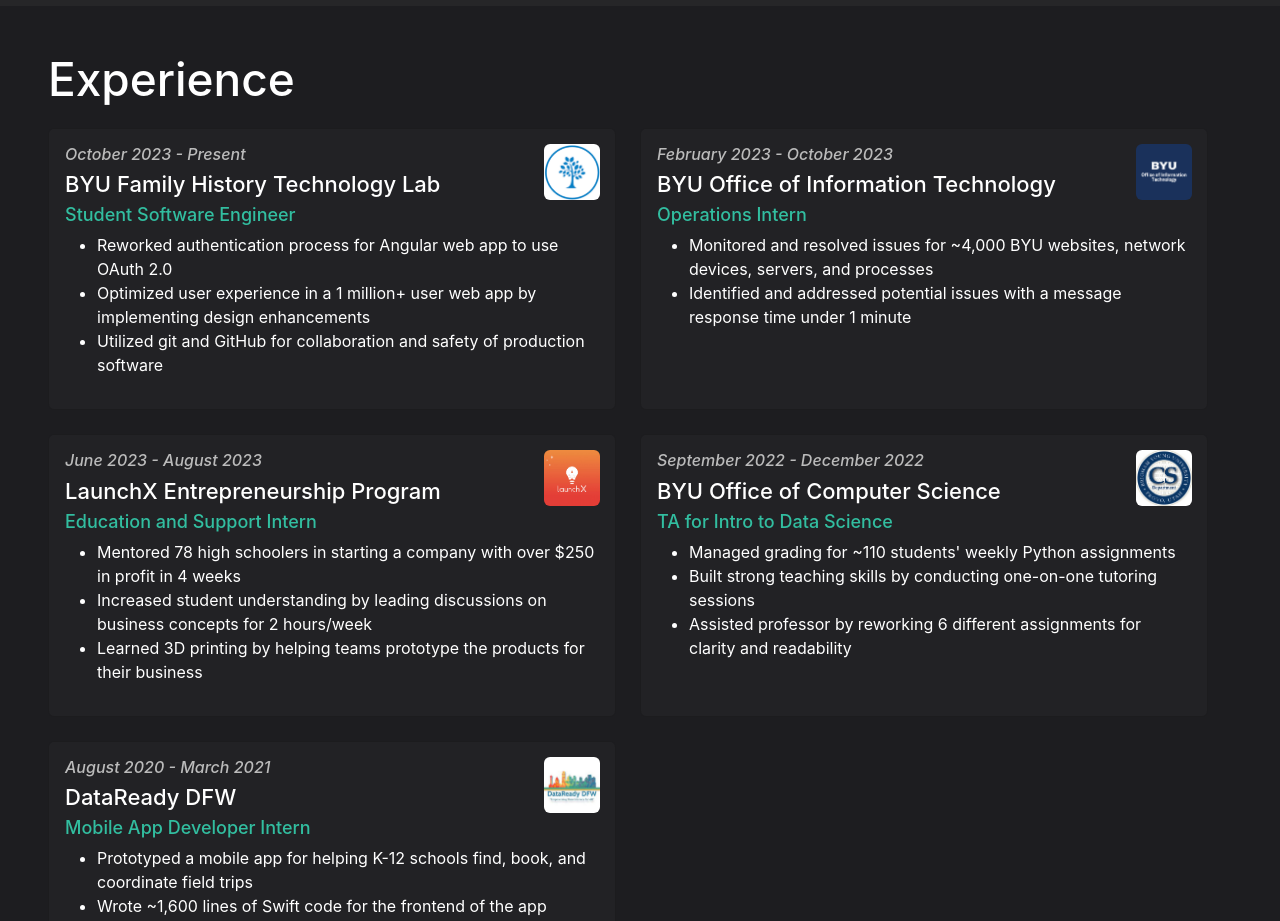
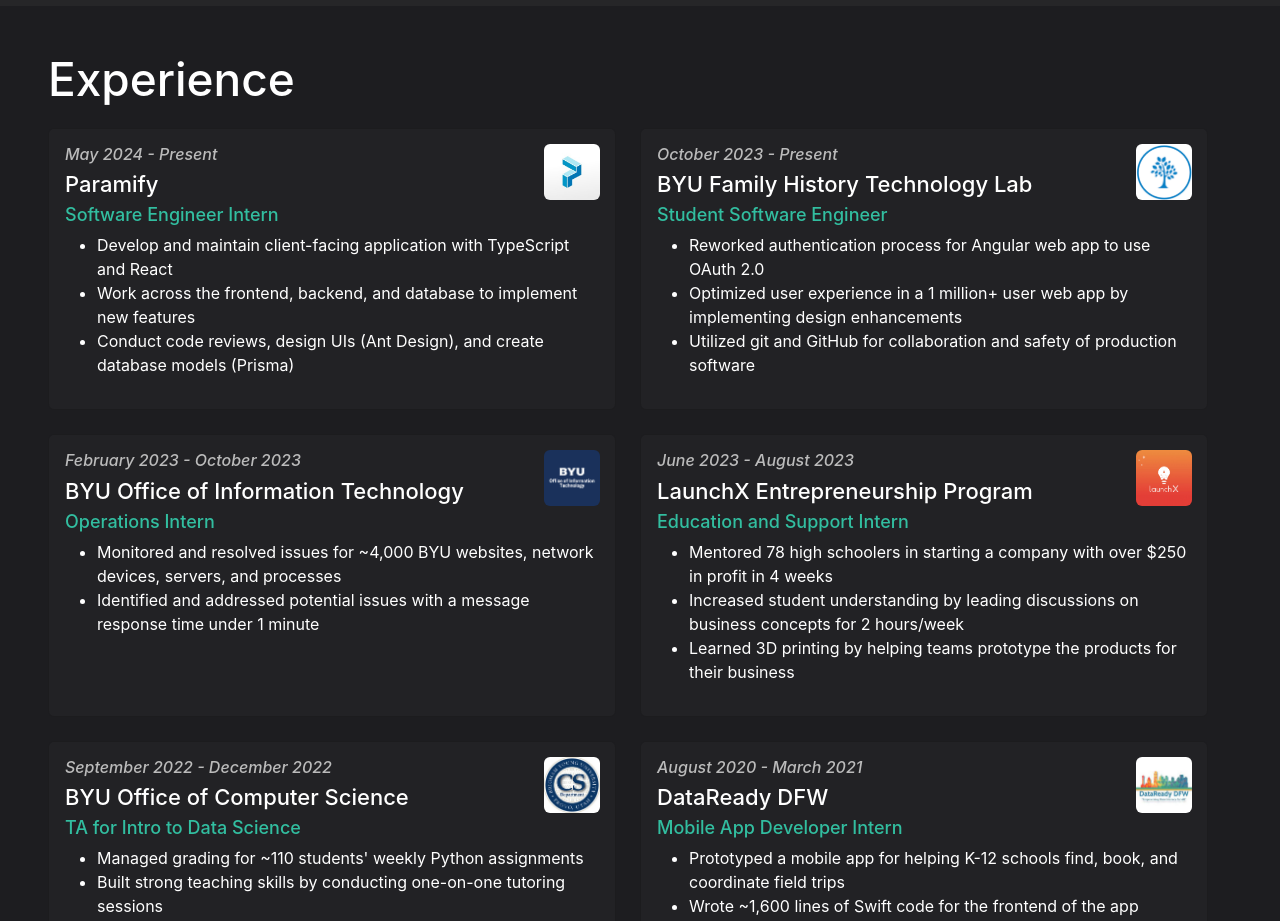
Before and after one commit to EvanSmith93/evan-smith-website, a React (Create React App) app: page / in a window 1280 px wide. Shown: the part 1820-2741 px from the top of the page. Built offline with nearby package versions, Linux system fonts and the light colour scheme.

Commit message:
Add paramify and make all links open in new tabs

```diff
--- a/src/components/ExperienceCard.js
+++ b/src/components/ExperienceCard.js
@@ -13,7 +13,7 @@ const ExperienceCard = ({ exp, index }) => {
                 ))}
                 </ul>
             </div>
-            <a href={exp.link}>
+            <a href={exp.link} target='_blank' rel="noreferrer">
                 <img src={exp.image} alt={exp.company + " Logo"} className="corner-image"></img>
             </a>
         </div>
--- a/src/components/ProjectCard.js
+++ b/src/components/ProjectCard.js
@@ -1,7 +1,7 @@
-const ProjectCard = ({ onClick, project, index }) => {
+const ProjectCard = ({ project }) => {
     const handleClick = () => {
         if (project.link) {
-            window.location.href = project.link;
+            window.open(project.link, '_blank');
         }
     };
 
--- a/src/data.json
+++ b/src/data.json
@@ -25,9 +25,21 @@
       { "number": "CS 240", "name": "Advanced Software Construction" }
     ],
     "activities": [
-            { "name": "Humor U Comedy Club (leadership)", "image": "assets/humoru.jpg", "link": "https://linktr.ee/humoru" },
-            { "name": "BYU Developers Club", "image": "assets/devclub.jpg", "link": "https://dev.byu.edu/" },
-            { "name": "Competitive Programming Club", "image": "assets/cpc.png", "link": "https://cs.byu.edu/community/students/clubs/byu-competitive-programming-club/" }
+      {
+        "name": "Humor U Comedy Club (leadership)",
+        "image": "assets/humoru.jpg",
+        "link": "https://linktr.ee/humoru"
+      },
+      {
+        "name": "BYU Developers Club",
+        "image": "assets/devclub.jpg",
+        "link": "https://dev.byu.edu/"
+      },
+      {
+        "name": "Competitive Programming Club",
+        "image": "assets/cpc.png",
+        "link": "https://cs.byu.edu/community/students/clubs/byu-competitive-programming-club/"
+      }
     ]
   },
   "skills": [
@@ -49,6 +61,19 @@
     { "name": "GitHub", "image": "assets/github.png" }
   ],
   "experience": [
+    {
+      "company": "Paramify",
+      "position": "Software Engineer Intern",
+      "start": "May 2024",
+      "end": "Present",
+      "image": "assets/paramify.jpg",
+      "link": "https://paramify.com/",
+      "responsibilities": [
+        "Develop and maintain client-facing application with TypeScript and React",
+        "Work across the frontend, backend, and database to implement new features",
+        "Conduct code reviews, design UIs (Ant Design), and create database models (Prisma)"
+      ]
+    },
     {
       "company": "BYU Family History Technology Lab",
       "position": "Student Software Engineer",
@@ -144,7 +169,6 @@
         "Designed and implemented the extension with 4 friends over 24 hours",
         "Awarded best design at the hackathon"
       ]
-
     },
     {
       "name": "E-waste Facts",
@@ -154,7 +178,6 @@
       "bullets": [
         "Advocated for e-waste reduction through the creation of a website",
         "Invested ~10 hours building the site using custom HTML/CSS/Bootstrap"
-
       ]
     },
     {
--- a/src/sections/Education.js
+++ b/src/sections/Education.js
@@ -21,7 +21,7 @@ const Education = () => {
                             <li>Emphasis in {data.education.emphasis}</li>
                         </ul>
                     </div>
-                    <a href={data.education.school.link}>
+                    <a href={data.education.school.link} target='_blank' rel="noreferrer">
                         <img src={data.education.school.image} alt={data.education.school.name + " Logo"} className="corner-image"></img>
                     </a>
 
@@ -32,7 +32,7 @@ const Education = () => {
                             {data.education.activities.map((activity, index) => {
                                 return (
                                     <div className='col-sm-4'>
-                                        <a href={activity.link}>
+                                        <a href={activity.link} target='_blank' rel="noreferrer">
                                             <img src={activity.image} alt={activity.name}></img>
                                             <p className='gray'>{activity.name}</p>
                                         </a>
```
Also changed, not shown: public/assets/paramify.jpg (added). Lines whose indentation alone changed are shown as unchanged.
